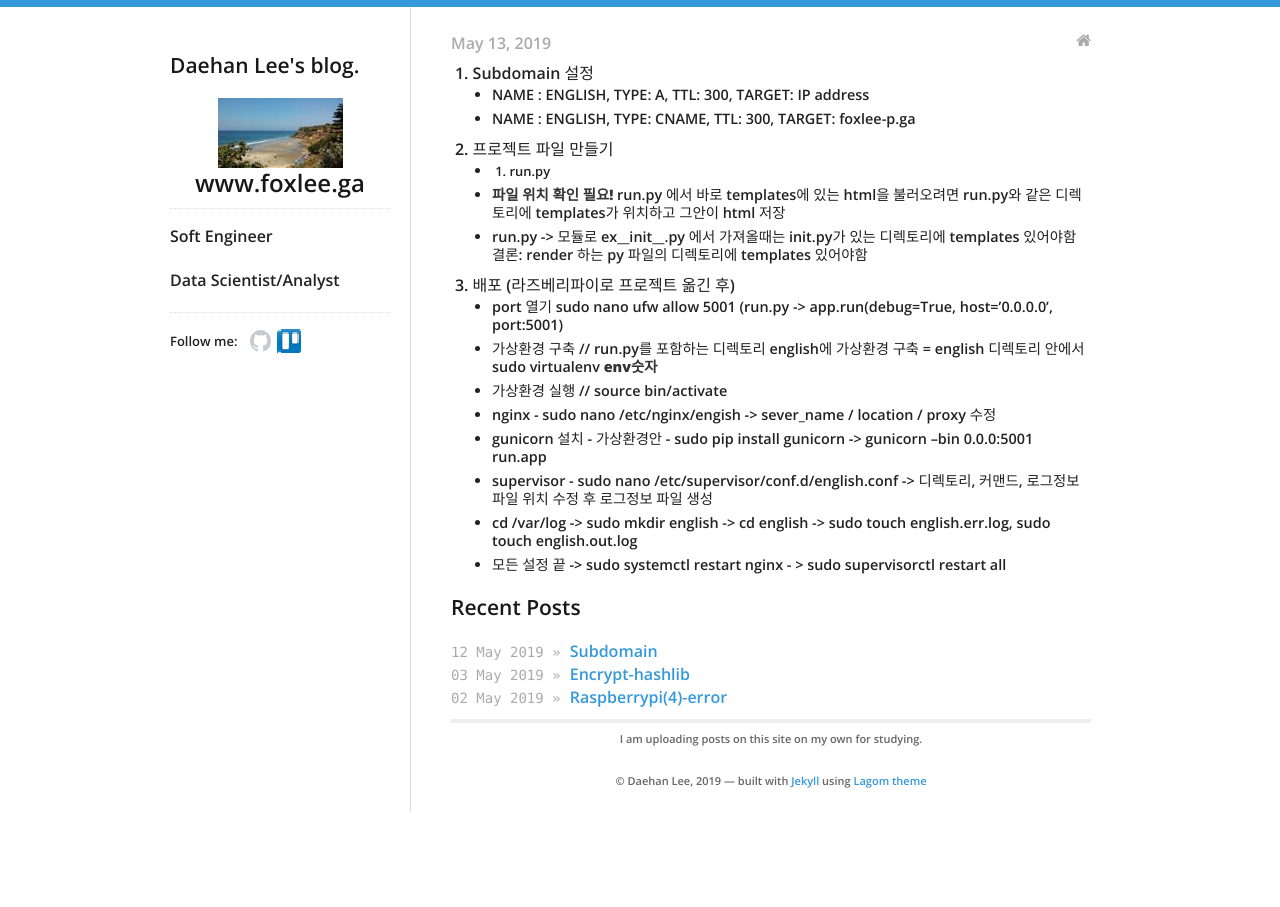
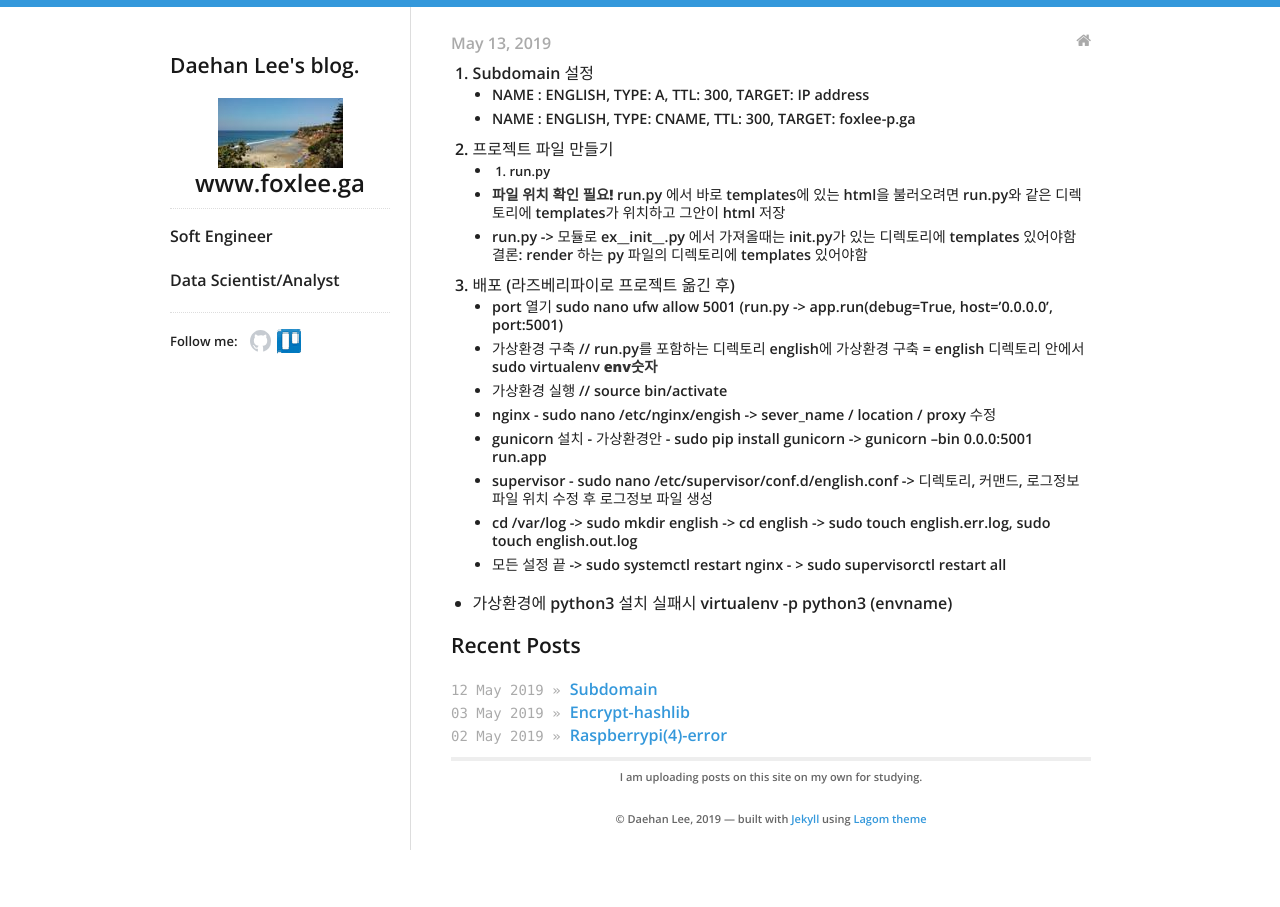
Before and after one commit to daehan0226/Study, a Jekyll site: the page built from _posts/2019-05-13-Flask_review.md, in a window 1280 px wide. Built offline with Jekyll 4.4.1, drawn with Linux system fonts in a browser that asks for light colours.

Commit message:
Update 2019-05-13-Flask_review.md

```diff
--- a/_posts/2019-05-13-Flask_review.md
+++ b/_posts/2019-05-13-Flask_review.md
@@ -26,3 +26,5 @@ categories:
  - supervisor - sudo nano /etc/supervisor/conf.d/english.conf -> 디렉토리, 커맨드, 로그정보파일 위치 수정 후 로그정보 파일 생성
  - cd /var/log -> sudo mkdir english -> cd english -> sudo touch english.err.log, sudo touch english.out.log
  - 모든 설정 끝 -> sudo systemctl restart nginx - > sudo supervisorctl restart all
+
+* 가상환경에 python3 설치 실패시 virtualenv -p python3 (envname)
```
